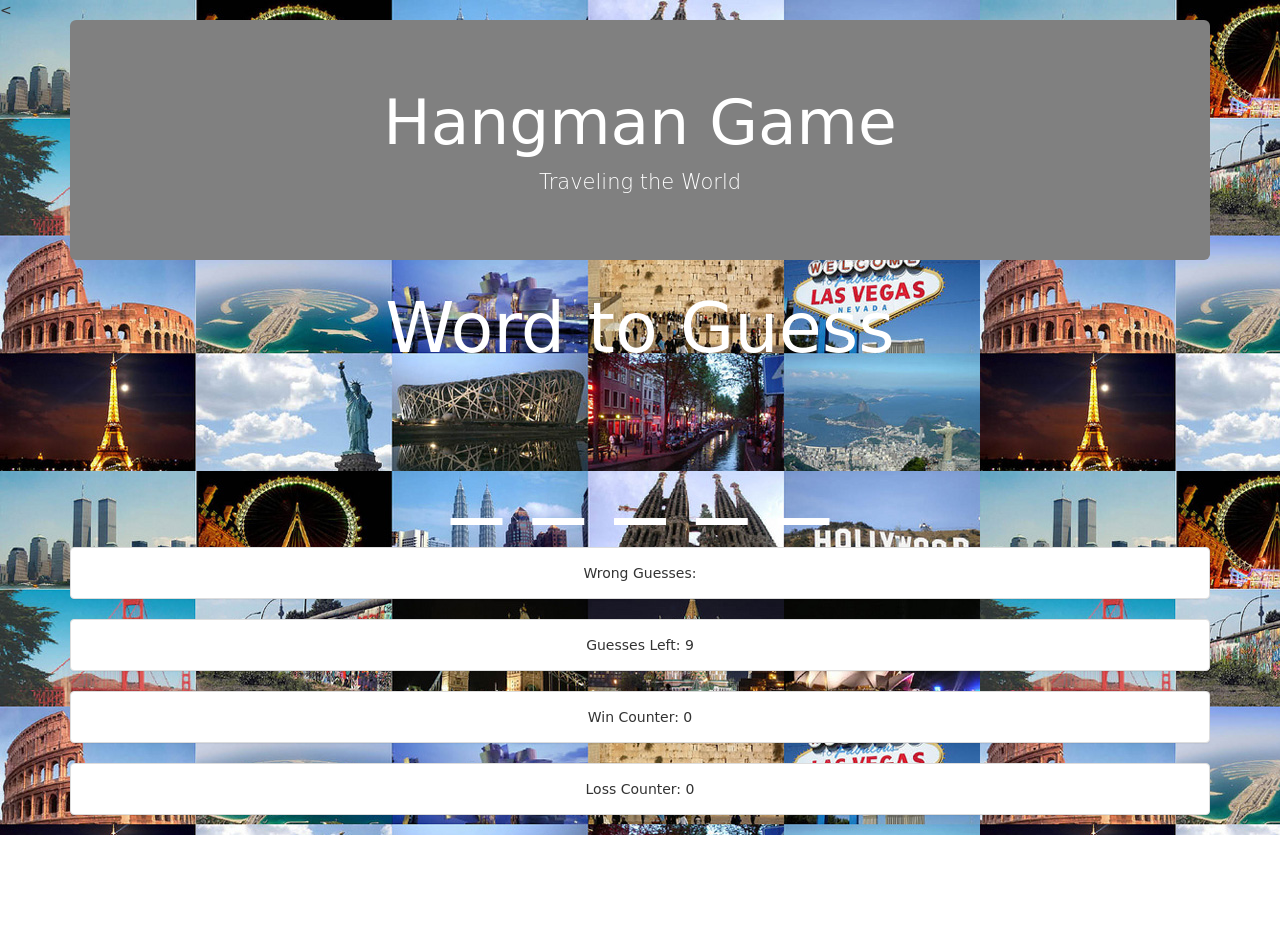
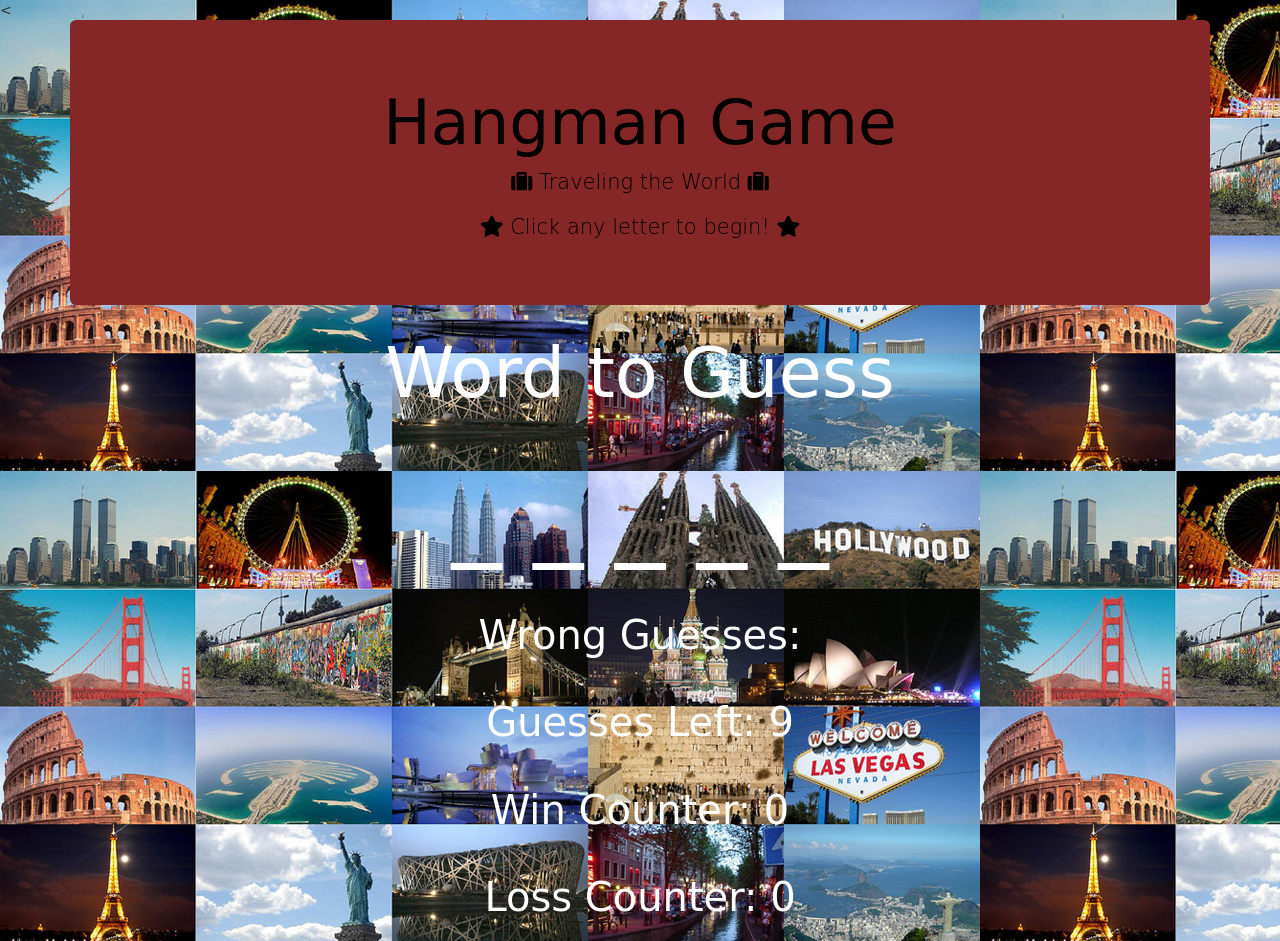
Before and after one commit to abemco/Hangman-Game, a plain HTML site: page index.html in a window 1280 px wide. Before the commit the page ends 835 px from the top, so only its background shows below. Drawn offline with nearby package versions, Linux system fonts and the light colour scheme; a web font is replaced by a local one.

Commit message:
final commits

```diff
--- a/assets/css/styles.css
+++ b/assets/css/styles.css
@@ -4,8 +4,8 @@ body {
 }
 
 .jumbotron {
-    background: gray;
-    color: white;
+    background: rgb(134, 39, 39);
+    color: black;
 }
 
 .container {
@@ -25,3 +25,9 @@ h1 {
     font-size: 100px;
     color: white;
 }
+
+.panel-box {
+    background: transparent;
+    color: white;
+    font-size: 40px;
+}
--- a/assets/javascript/game.js
+++ b/assets/javascript/game.js
@@ -1,6 +1,4 @@
-//GLOBAL VARIABLES
-//---------------------------------------
-// Used to record how many times a letter can be pressed
+// array of letters
 var doubleWord = ['a','b','c',
 				  'd','e','f',
 				  'g','h','i',
@@ -10,36 +8,31 @@ var doubleWord = ['a','b','c',
 				  's','t','u',
 				  'v','w','x',
 				  'y','z'];
-//Holds the all the words
+
+// Words
 var wordBank =['amsterdam','paris','orlando','sydney','miami','barcelona','singapore'];
-//Holds choosenWord
 var choosenWord = "";
-//Holds letters in word
 var lettersInWord = [];
-//Holds number of blanks in word
 var numBlanks = 0;
-//Holds Blanks and successful guesses
 var blanksAndSuccesses =[];
-//Holds Wrong guesses
 var wrongLetters = [];
+
 //Counters
 var winCount = 0;
 var loseCount = 0;
 var guessesLeft = 9;
 var rightGuessCounter = 0;
+
 //FUNCTIONS
-//----------------------------------------
 function reset()
 {
-	//Chooses word randombly from the wordBank
+
 	choosenWord = wordBank[Math.floor(Math.random() * wordBank.length)];
-	//Splits the choosen word into individual letters
-	lettersInWord = choosenWord.split('');
-	//Get the number of blanks
-	numBlanks = lettersInWord.length;
+		lettersInWord = choosenWord.split('');
+		numBlanks = lettersInWord.length;
 
 	//RESET
-	//===========================================================
+
 	letterGuessed = 0;
 	rightGuessCounter = 0;
 	guessesLeft = 9;
@@ -59,15 +52,12 @@ function reset()
 }
 function startGame()
 {
-	//Chooses word randombly from the wordBank
+
 	choosenWord = wordBank[Math.floor(Math.random() * wordBank.length)];
-	//Splits the choosen word into individual letters
-	lettersInWord = choosenWord.split('');
-	//Get the number of blanks
-	numBlanks = lettersInWord.length;
+		lettersInWord = choosenWord.split('');
+		numBlanks = lettersInWord.length;
 
 	//RESET
-	//===========================================================
 	rightGuessCounter = 0;
 	guessesLeft = 9;
 	wrongLetters =[];
@@ -82,7 +72,7 @@ function startGame()
 					  'v','w','x',
 					  'y','z'];
 
-	//Populate blanks
+
 	for(var i = 0; i< numBlanks; i++)
 	{
 		blanksAndSuccesses.push('_');
@@ -95,7 +85,8 @@ function startGame()
 	document.getElementById('winCounter').innerHTML = winCount;
 	document.getElementById('lossCounter').innerHTML = loseCount;
 	document.getElementById('wrongGuesses').innerHTML = wrongLetters;
-	// Testing / Debugging
+
+	// Testing
 	console.log(choosenWord);
 	console.log(lettersInWord);
 	console.log(numBlanks);
@@ -105,13 +96,12 @@ function startGame()
 function compareLetters(userKey)
 {
 				console.log('WORKING!');
-				//If user key exist in choosen word then perform this function
 				if(choosenWord.indexOf(userKey) > -1)
 				{
-					//Loops depending on the amount of blanks
+
 					for(var i = 0; i < numBlanks; i++)
 					{
-						//Fills in right index with user key
+
 						if(lettersInWord[i] === userKey)
 						{
 							rightGuessCounter++;
@@ -119,7 +109,7 @@ function compareLetters(userKey)
 							document.getElementById('wordToGuess').innerHTML = blanksAndSuccesses.join(' ');
 						}
 					}
-					//Test / Debug
+					//Testing
 					console.log(blanksAndSuccesses);
 				}
 				//Wrong Keys
@@ -130,7 +120,7 @@ function compareLetters(userKey)
 					//Changes HTML
 					document.getElementById('numGuesses').innerHTML = guessesLeft;
 					document.getElementById('wrongGuesses').innerHTML = wrongLetters;
-					//Test / Debug
+					//Testing
 					console.log('Wrong Letters = ' + wrongLetters);
 					console.log('Guesses left are ' + guessesLeft);
 				}
@@ -145,6 +135,7 @@ function winLose()
 	{
 		//Counts Wins
 		winCount++;
+
 		//Changes HTML
 		document.getElementById('winCounter').innerHTML = winCount;
 		alert('You Win');
@@ -155,6 +146,7 @@ function winLose()
 	{
 		//Counts losses
 		loseCount++;
+
 		//Changes HTML
 		document.getElementById('lossCounter').innerHTML = loseCount;
 		alert('You Lose');
@@ -162,9 +154,8 @@ function winLose()
 	}
 }
 
-//MAIN PROCCESS
-//-------------------------------------------
-//Initiates the Code
+
+//Initiates Main process Code
 startGame();
 
 document.onkeyup = function(event)
--- a/index.html
+++ b/index.html
@@ -13,13 +13,18 @@
     <!-- Google Fonts -->
     <link href="https://fonts.googleapis.com/css?family=Bowlby+One+SC" rel="stylesheet">
 
+    <!-- Font awesome -->
+    <link href="https://use.fontawesome.com/releases/v5.0.8/css/all.css" rel="stylesheet">
+
+
 </head>
 
 <body>
 	<div class="container">
 		<div class="jumbotron">
 			<h1>Hangman Game</h1>
-			<p>Traveling the World</p>
+            <p><i class="fas fa-suitcase"></i> Traveling the World <i class="fas fa-suitcase"></i></p>
+            <p><i class="fas fa-star"></i> Click any letter to begin! <i class="fas fa-star"></i></p>
 	</div>
 
 	<div class="panel-default">
@@ -31,31 +36,33 @@
 		</div>
 	</div>
 
-	<div class="panel panel-default">
+	<div class="panel-box">
 	 	<div class="panel-body">
 	 		Wrong Guesses: <span id="wrongGuesses"></span>
 		</div>
 	</div>
 
-	<div class="panel panel-default">
+	<div class="panel-box">
 		<div class="panel-body">
 			Guesses Left: <span id="numGuesses"></span>
 		</div>
 	</div>
 
-	<div class="panel panel-default">
+	<div class="panel-box">
 		<div class="panel-body">
 			Win Counter: <span id="winCounter">0</span>
 		</div>
 	</div>
 
-	<div class="panel panel-default">
+	<div class="panel-box">
 		<div class="panel-body">
 			Loss Counter:  <span id="lossCounter">0</span>
 		</div>
 	</div>
 
 </div>
+
 <script type="text/javascript" src="assets/javascript/game.js"></script>
+
 </body>
 </html>
```
